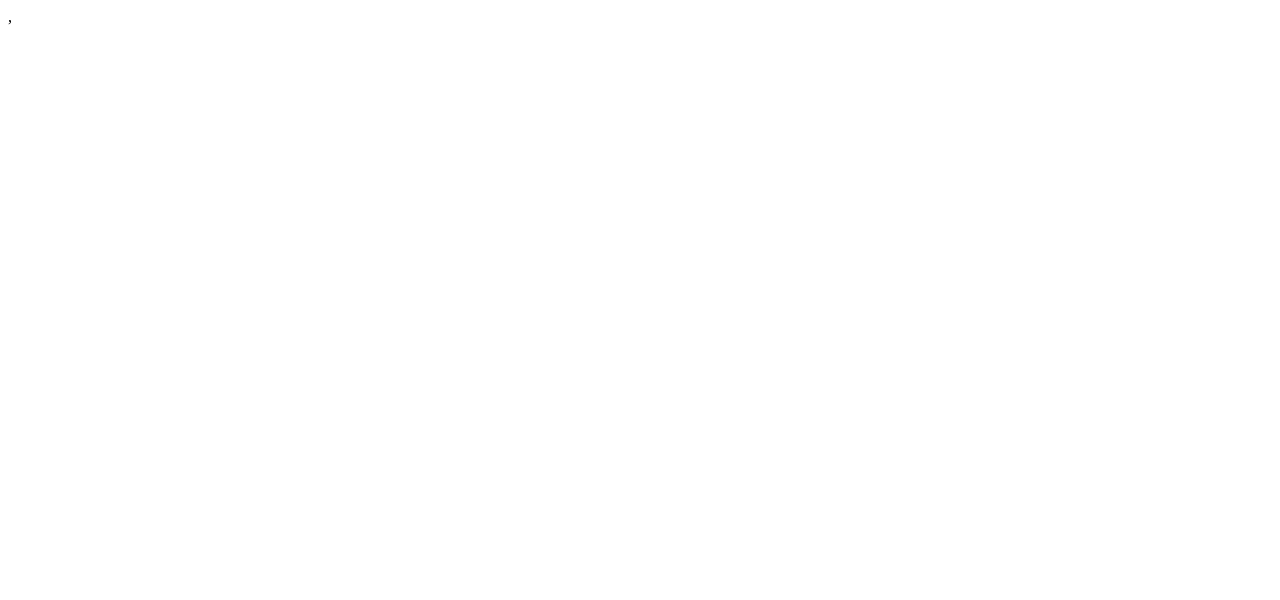
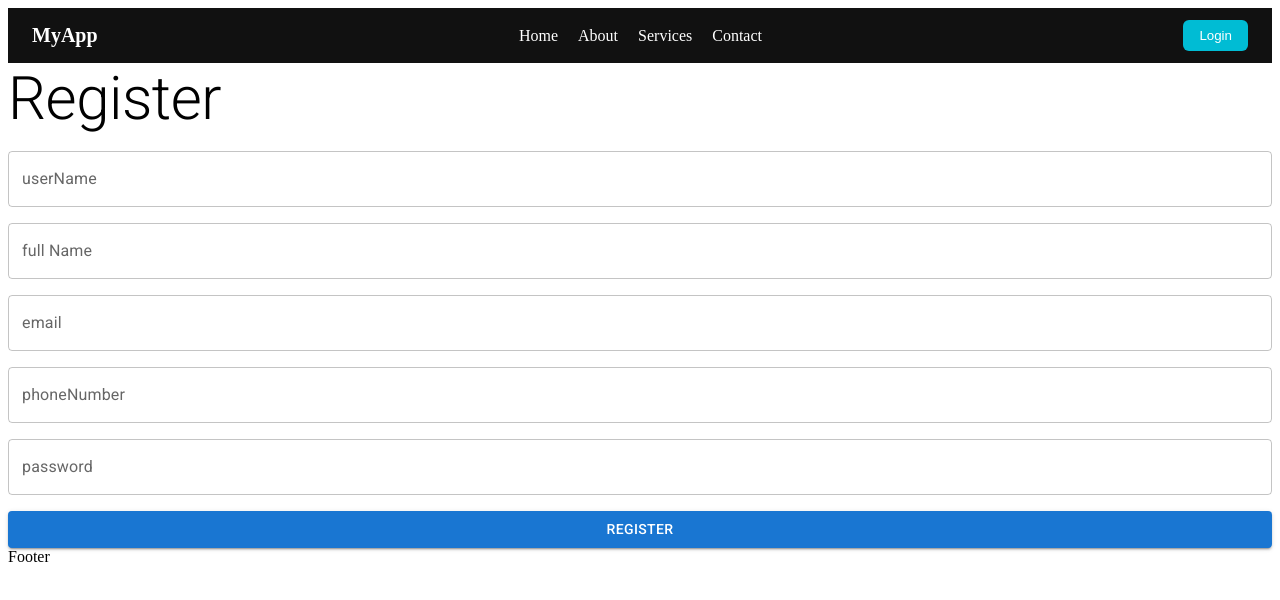
Before and after one commit to MohammedSaed2002/ShopLux-, a React (Vite) app: page /register in a window 1280 px wide. Shown: the top 600 px of the page. Built offline with nearby package versions, Linux system fonts and the light colour scheme.

Commit message:
get categories + axios instance

```diff
--- a/src/App.jsx
+++ b/src/App.jsx
@@ -1,10 +1,19 @@
 import React from 'react'
 import router from './routes'
 import { RouterProvider } from 'react-router-dom'
+import { QueryClient , QueryClientProvider } from '@tanstack/react-query'
+import { ReactQueryDevtools } from '@tanstack/react-query-devtools'
+
+
 export default function App() {
+  const queryClient = new QueryClient()
+
   return (
   <>
-  <RouterProvider router={router} />,
+    <QueryClientProvider client={queryClient}>
+    <ReactQueryDevtools initialIsOpen={false} />
+    <RouterProvider router={router} />
+    </QueryClientProvider>
   </>
   )
 
--- a/src/components/navbar/navbar.jsx
+++ b/src/components/navbar/navbar.jsx
@@ -1,7 +1,51 @@
-import React from "react"
+import React from "react";
+
 export default function Navbar() {
   return (
-    <div>Navbar</div>
-  )
+    <nav style={styles.nav}>
+      <div style={styles.logo}>MyApp</div>
 
+      <ul style={styles.links}>
+        <li style={styles.link}>Home</li>
+        <li style={styles.link}>About</li>
+        <li style={styles.link}>Services</li>
+        <li style={styles.link}>Contact</li>
+      </ul>
+
+      <button style={styles.button}>Login</button>
+    </nav>
+  );
 }
+
+const styles = {
+  nav: {
+    display: "flex",
+    justifyContent: "space-between",
+    alignItems: "center",
+    padding: "12px 24px",
+    backgroundColor: "#111",
+    color: "#fff",
+  },
+  logo: {
+    fontSize: "20px",
+    fontWeight: "bold",
+  },
+  links: {
+    listStyle: "none",
+    display: "flex",
+    gap: "20px",
+    margin: 0,
+    padding: 0,
+  },
+  link: {
+    cursor: "pointer",
+  },
+  button: {
+    backgroundColor: "#00bcd4",
+    border: "none",
+    padding: "8px 16px",
+    color: "#fff",
+    borderRadius: "6px",
+    cursor: "pointer",
+  },
+};
--- a/src/layout/mainlayout.jsx
+++ b/src/layout/mainlayout.jsx
@@ -2,7 +2,7 @@ import React from "react"
 import Navbar from "../components/navbar/navbar"
 import Footer from "../components/footer/footer"
 import { Outlet } from "react-router-dom"
-export default function mainlayout() {
+export default function MainLayout() {
   return (
     <>
     <Navbar />
--- a/src/main.jsx
+++ b/src/main.jsx
@@ -1,5 +1,9 @@
 import { StrictMode } from 'react'
 import { createRoot } from 'react-dom/client'
+import '@fontsource/roboto/300.css';
+import '@fontsource/roboto/400.css';
+import '@fontsource/roboto/500.css';
+import '@fontsource/roboto/700.css';
 import './index.css'
 import App from './App.jsx'
 
--- a/src/pages/home/Home.jsx
+++ b/src/pages/home/Home.jsx
@@ -1,7 +1,11 @@
+import Button from '@mui/material/Button';
+import axios from 'axios';
 import React from "react"
 export default function Home() {
+
+
   return (
-    <div>Home</div>
+    <div>Categories</div>
   )
 
 }
--- a/src/pages/register/Register.jsx
+++ b/src/pages/register/Register.jsx
@@ -1,7 +1,88 @@
-import React from "react"
+import React from 'react'
+import Box from '@mui/material/Box';
+import Typography from '@mui/material/Typography'
+import TextField from '@mui/material/TextField';
+import { useForm } from 'react-hook-form';
+import Button from '@mui/material/Button';
+import axios from 'axios';
+import { yupResolver } from "@hookform/resolvers/yup"
+import * as yup from "yup"
+
 export default function Register() {
+
+      const registerSchema = yup.object({
+          userName: yup.string().required(),
+          fullName: yup.string().required(),
+          email: yup.string().required(),
+          phoneNumber: yup.string().required(),
+          password: yup.string().required(),
+        })
+
+    const {register, handleSubmit,formState:{errors}} = useForm(
+      {
+        resolver:yupResolver(registerSchema)
+      }
+    );
+
+    const RegisterForm = async(data)=>{
+        try{
+            const response = await axios.post(`${import.meta.env.VITE_BURL}/auth/Account/Register`, data);
+            console.log(response);
+        }catch(err){
+            console.log(err);
+        }
+    }
   return (
-    <div>Register</div>
-  )
+    <Box component="section" className="registerPage">
+        <Typography component="h1" variant="h2">
+            Register
+        </Typography>
+        <Box onSubmit={handleSubmit(RegisterForm)} component="form" sx={{ marginTop: 2, display: 'flex', flexDirection: 'column', gap: 2 }}>
+            <TextField
+                fullWidth
+                {...register("userName")}
+                label="userName"
+                variant="outlined"
+                error={errors.userName}
+                helperText={errors.userName?.message}
+            />
+            <TextField
+                fullWidth
+                {...register("fullName", { required: true })}
+                label="full Name"
+                variant="outlined"
+                error={errors.fullName}
+                helperText={errors.fullName?.message}
+            />
+            <TextField
+                fullWidth
+                {...register("email")}
+                label="email"
+                variant="outlined"
+                error={errors.email}
+                helperText={errors.email?.message}
+            />
+            <TextField
+                fullWidth
+                {...register("phoneNumber")}
+                label="phoneNumber"
+                variant="outlined"
+                error={errors.phoneNumber}
+                helperText={errors.phoneNumber?.message}
+            />
+            <TextField
+                fullWidth
+                {...register("password")}
+                label="password"
+                variant="outlined"
+                error={errors.password}
+                helperText={errors.password?.message}
+            />
+            <Button variant="contained" type="submit">
+                Register
+            </Button>
+        </Box>
+    </Box>
+)
 
 }
```
Also changed, not shown: package.json (+12 -1 lines), src/api/axiosInstance.js (added, +10 -0 lines), src/components/categories/Categories.jsx (added, +22 -0 lines), src/components/hooks/useCategories.jsx (added, +20 -0 lines), src/routes.jsx (+4 -5 lines), 1 other file (tests, documents, lock files or other folders).
